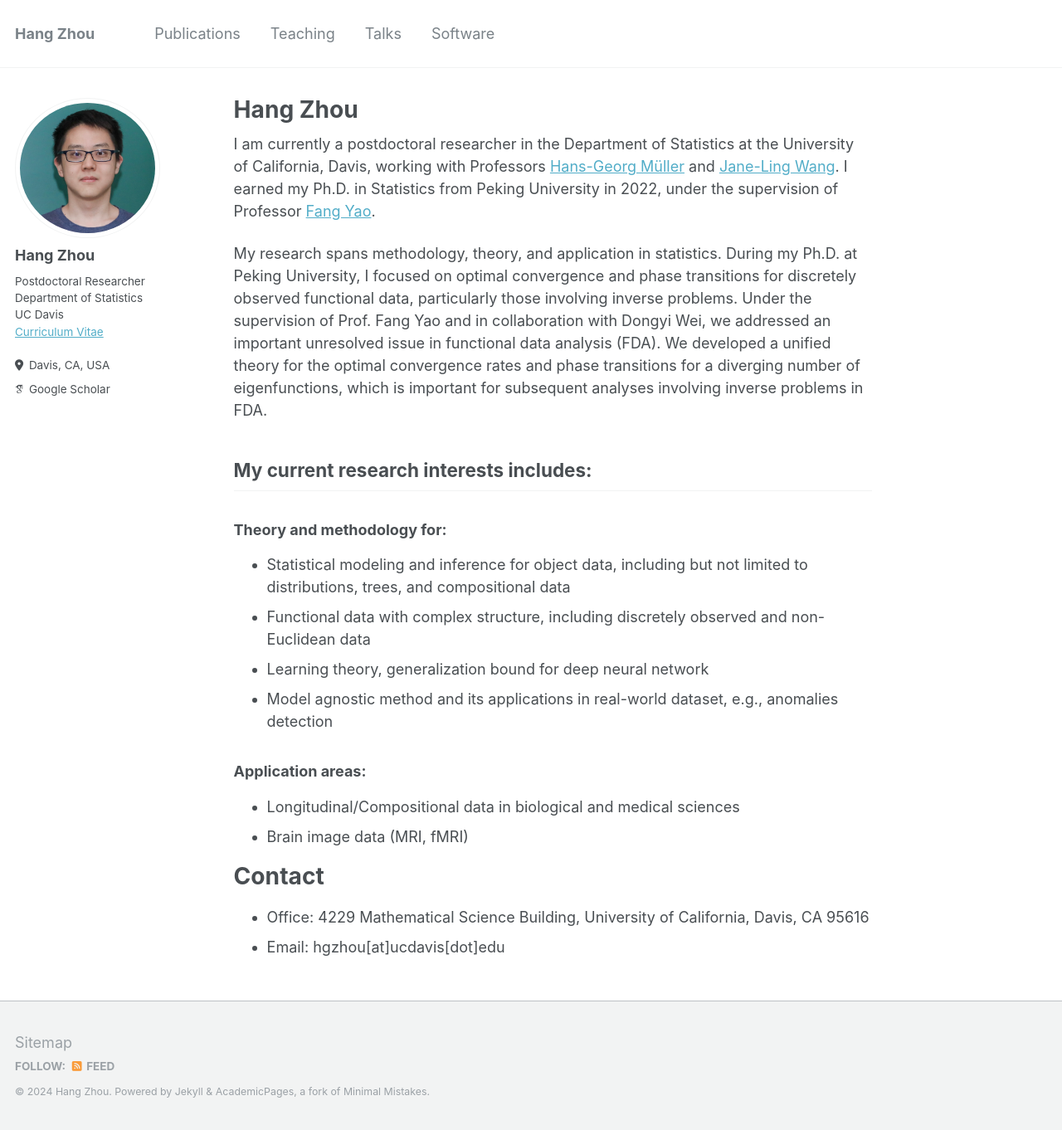
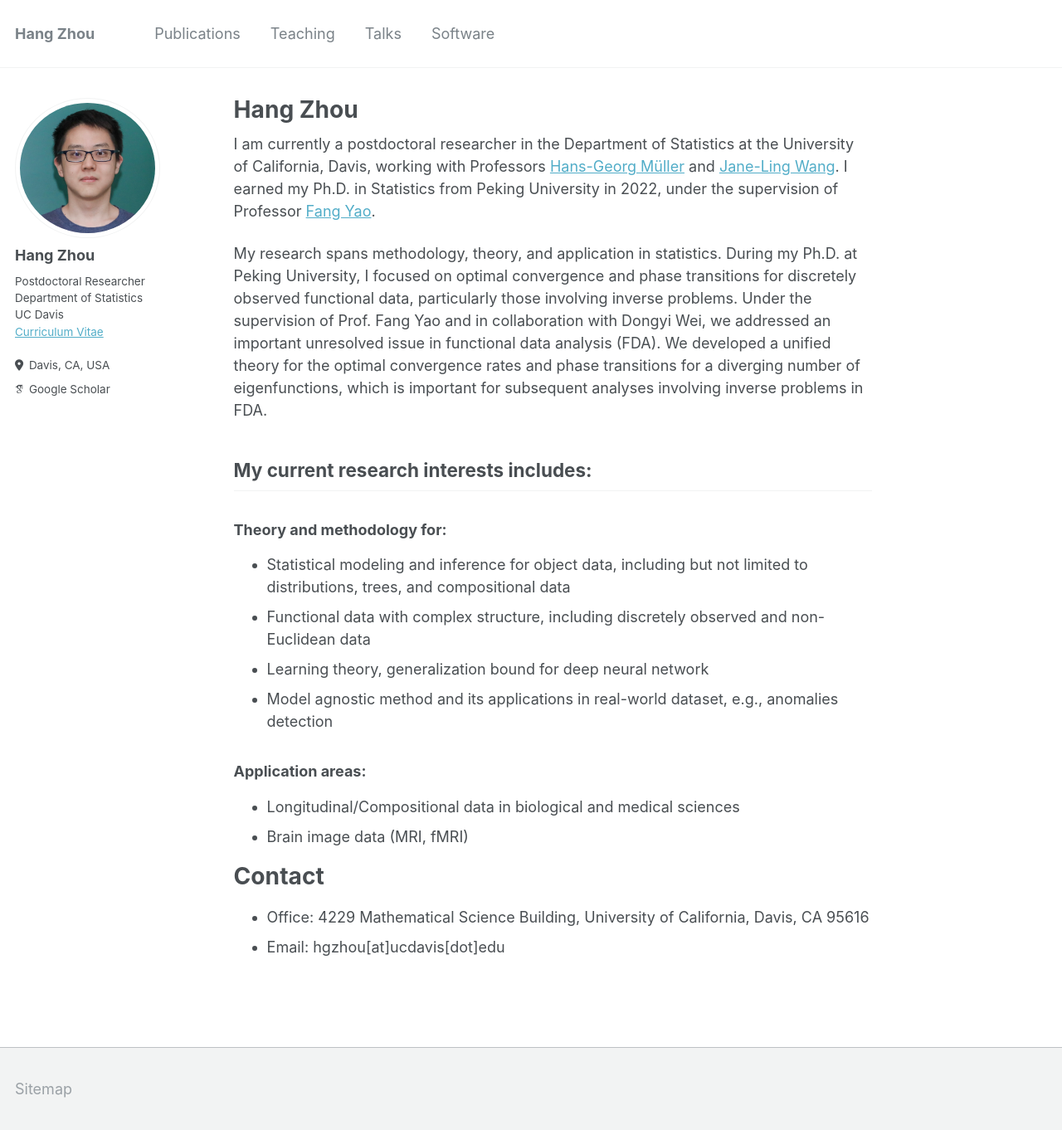
Before and after one commit to hg-zh/hg-zh.github.io, a Jekyll site: the page built from _pages/about.md, in a window 1280 px wide and 1362 px high. Shown: the whole window at 83% size. Built offline with Jekyll 4.4.1, drawn with Linux system fonts in a browser that asks for light colours; some web fonts are replaced; a script that is not in the unit is left out.

Commit message:
Update footer.html

```diff
--- a/_includes/footer.html
+++ b/_includes/footer.html
@@ -1,24 +1,3 @@
 {% include base_path %}
 
-<div class="page__footer-follow">
-  <ul class="social-icons">
-    {% if site.data.ui-text[site.locale].follow_label %}
-      <li><strong>{{ site.data.ui-text[site.locale].follow_label }}</strong></li>
-    {% endif %}
-    {% if site.twitter.username %}
-      <li><a href="https://twitter.com/{{ site.twitter.username }}"><i class="fab fa-twitter-square" aria-hidden="true"></i> Twitter</a></li>
-    {% endif %}
-    {% if site.facebook.username %}
-      <li><a href="https://facebook.com/{{ site.facebook.username }}"><i class="fab fa-facebook-square" aria-hidden="true"></i> Facebook</a></li>
-    {% endif %}
-    {% if site.author.github %}
-      <li><a href="http://github.com/{{ site.author.github }}"><i class="fab fa-github" aria-hidden="true"></i> GitHub</a></li>
-    {% endif %}
-    {% if site.author.bitbucket %}
-      <li><a href="http://bitbucket.org/{{ site.author.bitbucket }}"><i class="fab fa-bitbucket" aria-hidden="true"></i> Bitbucket</a></li>
-    {% endif %}
-    <li><a href="{% if site.atom_feed.path %}{{ site.atom_feed.path }}{% else %}{{ base_path }}/feed.xml{% endif %}"><i class="fa fa-fw fa-rss-square" aria-hidden="true"></i> {{ site.data.ui-text[site.locale].feed_label | default: "Feed" }}</a></li>
-  </ul>
-</div>
-
-<div class="page__footer-copyright">&copy; {{ site.time | date: '%Y' }} {{ site.name | default: site.title }}. {{ site.data.ui-text[site.locale].powered_by | default: "Powered by" }} <a href="http://jekyllrb.com" rel="nofollow">Jekyll</a> &amp; <a href="https://github.com/academicpages/academicpages.github.io">AcademicPages</a>, a fork of <a href="https://mademistakes.com/work/minimal-mistakes-jekyll-theme/" rel="nofollow">Minimal Mistakes</a>.</div>
+<script type="text/javascript" id="clstr_globe" src="//clustrmaps.com/globe.js?d=2V3_DEGKUMtSegmfpK4el7xJsc7rOSoeZz-XwDRYvo0"></script>
```
